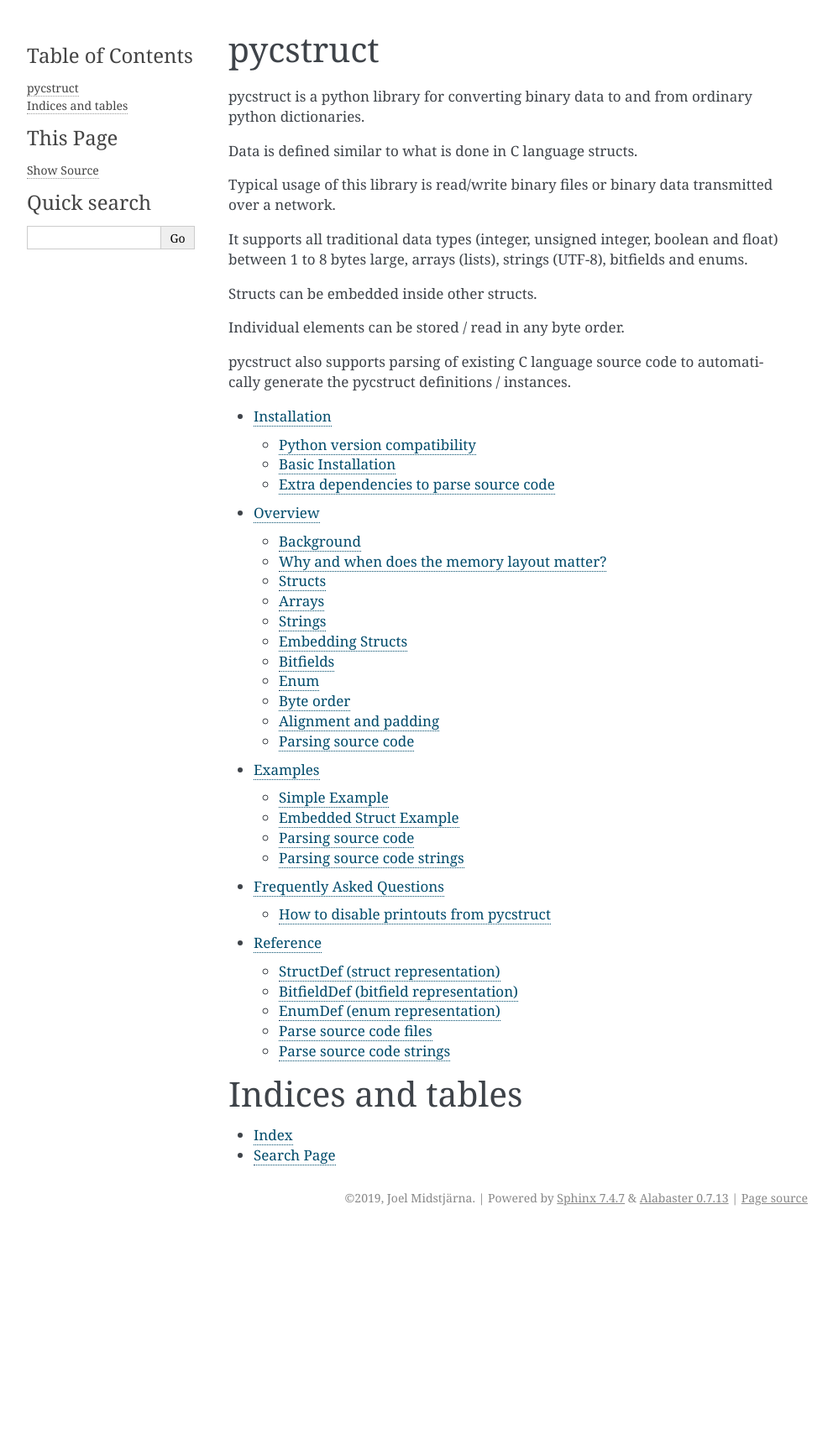
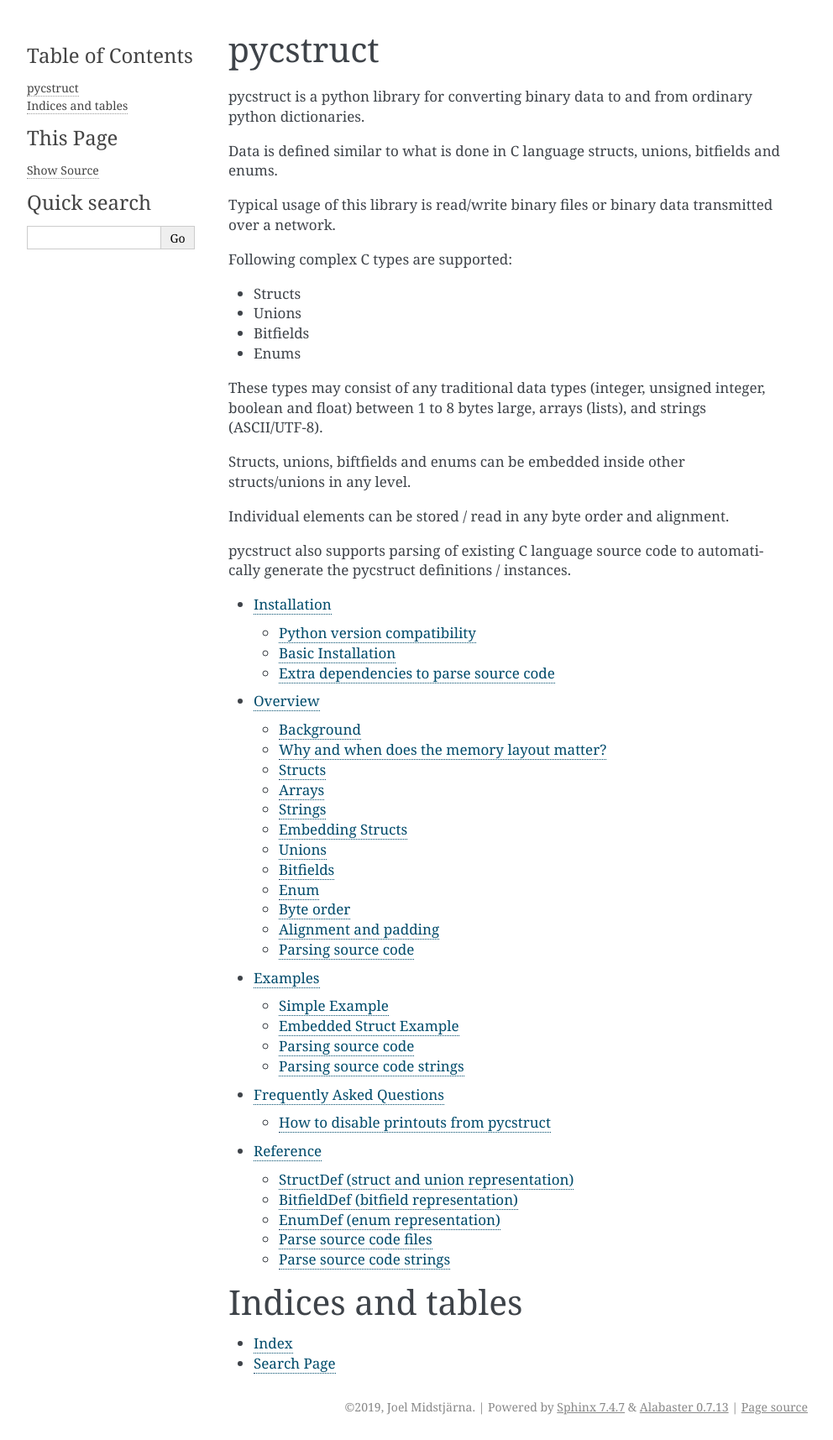
Before and after one commit to midstar/pycstruct, a Sphinx documentation site: the page built from doc/source/index.rst, in a window 1280 px wide. Shown: the whole page at 84% size, without its empty margins (148-1140 px from the left). Built offline with Sphinx 7.4.7, drawn with Linux system fonts in a browser that asks for light colours; before the commit the page ends 1466 px from its top, so only the background shows below that.

Commit message:
Added documentation for Unions

```diff
--- a/doc/source/index.rst
+++ b/doc/source/index.rst
@@ -4,18 +4,26 @@ pycstruct
 pycstruct is a python library for converting binary data to and from ordinary
 python dictionaries.
 
-Data is defined similar to what is done in C language structs.
+Data is defined similar to what is done in C language structs, unions,
+bitfields and enums.
 
 Typical usage of this library is read/write binary files or binary data
 transmitted over a network.
 
-It supports all traditional data types (integer, unsigned integer, boolean and
-float) between 1 to 8 bytes large, arrays (lists), strings (UTF-8), bitfields
-and enums.
+Following complex C types are supported:
 
-Structs can be embedded inside other structs.
+- Structs
+- Unions
+- Bitfields
+- Enums
 
-Individual elements can be stored / read in any byte order.
+These types may consist of any traditional data types (integer, unsigned integer,
+boolean and float) between 1 to 8 bytes large, arrays (lists), and strings (ASCII/UTF-8).
+
+Structs, unions, biftfields and enums can be embedded inside other structs/unions
+in any level.
+
+Individual elements can be stored / read in any byte order and alignment.
 
 pycstruct also supports parsing of existing C language source code to
 automatically generate the pycstruct definitions / instances.
--- a/doc/source/installation.rst
+++ b/doc/source/installation.rst
@@ -4,7 +4,7 @@ Installation
 Python version compatibility
 ----------------------------
 
-pycstruct is only compatible with python version 3.2 or later.
+pycstruct is only compatible with python version 3.4 or later.
 
 Basic Installation
 ------------------
--- a/doc/source/reference.rst
+++ b/doc/source/reference.rst
@@ -1,8 +1,8 @@
 Reference
 =========
 
-StructDef (struct representation)
----------------------------------
+StructDef (struct and union representation)
+-------------------------------------------
 .. autoclass:: pycstruct.StructDef
    :members:
 
```
Also changed, not shown: DEVELOPER.md (added, +17 -0 lines), README.md (+17 -6 lines), doc/source/overview.rst (+14 -0 lines), setup.py (+6 -1 lines).
